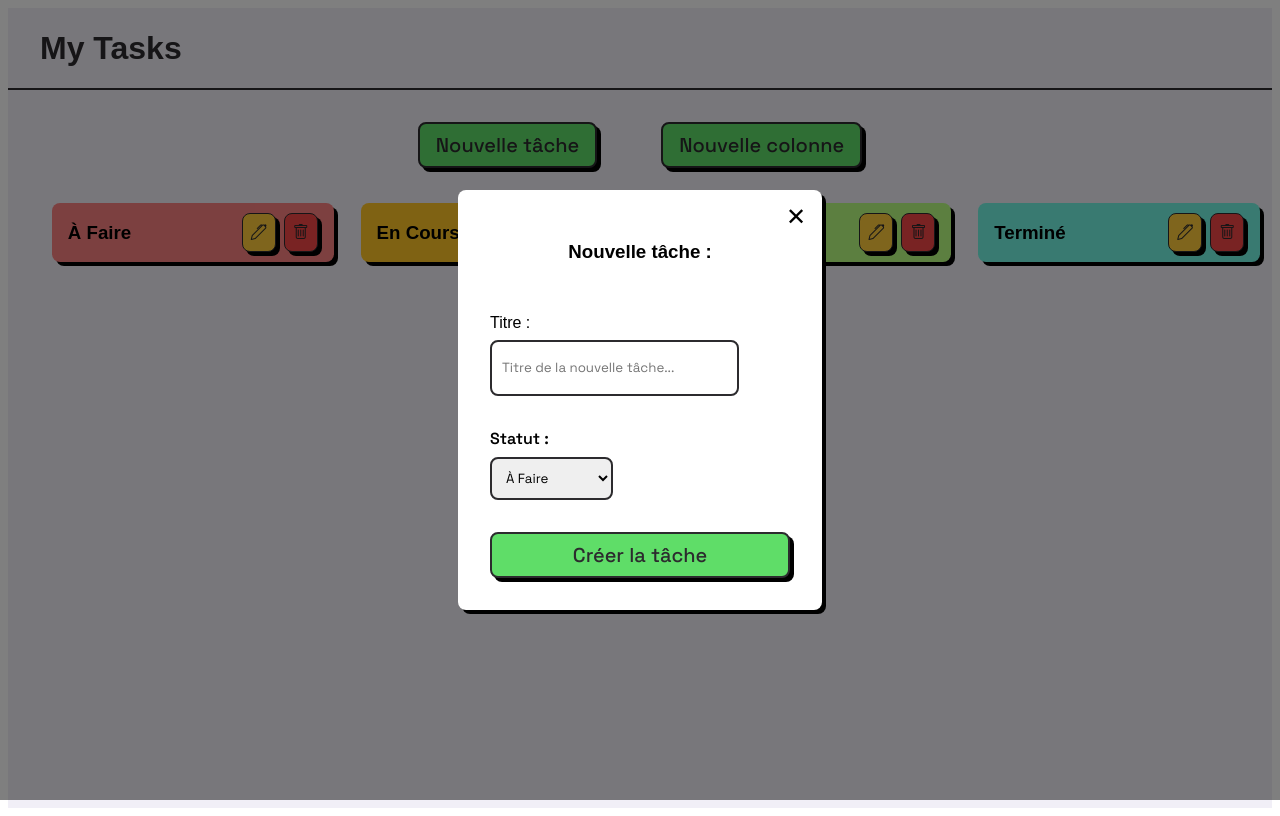
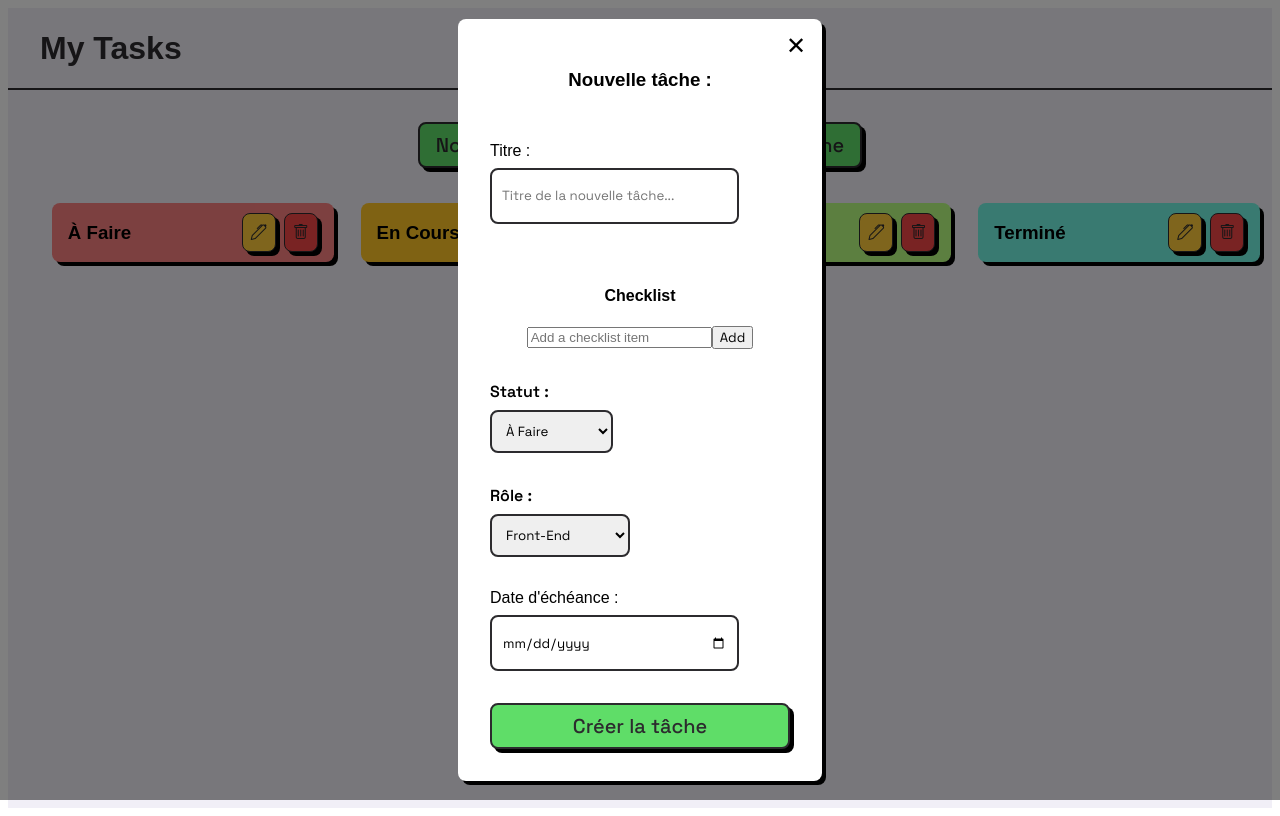
Before and after one commit to NicolasOsborne/TrelloApp, a Vue app: page / in a window 1280 px wide. Both pictures are taken after a click on the button "Nouvelle tâche". Built offline with nearby package versions, Linux system fonts and the light colour scheme; a web font is replaced by a local one.

Commit message:
Replace description by checklist - Add date and role selection - Display remaining days in TaskCard

```diff
--- a/src/components/Atoms/Input.vue
+++ b/src/components/Atoms/Input.vue
@@ -3,6 +3,7 @@ defineProps<{
   label: string
   placeholder?: string
   modelValue: string
+  type?: string
 }>()
 
 const emit = defineEmits(['update:modelValue'])
@@ -12,6 +13,7 @@ const emit = defineEmits(['update:modelValue'])
   <div class="input_wrapper">
     <label class="input_label" for="input">{{ label }}</label>
     <input
+      :type="type || 'text'"
       :value="modelValue"
       :placeholder="placeholder"
       name="input"
--- /dev/null
+++ b/src/components/Molecules/Checklist.vue
@@ -0,0 +1,58 @@
+<script setup lang="ts">
+import { ref } from 'vue'
+
+const props = defineProps({
+  checklist: {
+    type: Array,
+    required: true,
+  },
+  onUpdate: {
+    type: Function,
+    required: true,
+  },
+})
+
+const newItem = ref('')
+
+const addItem = () => {
+  if (newItem.value.trim() !== '') {
+    props.checklist.push({ text: newItem.value, completed: false })
+    newItem.value = ''
+    props.onUpdate(props.checklist)
+  }
+}
+
+const removeItem = (index: number) => {
+  props.checklist.splice(index, 1)
+  props.onUpdate(props.checklist)
+}
+</script>
+<template>
+  <div class="checklist">
+    <h4>Checklist</h4>
+    <div v-for="(item, index) in checklist" :key="index" class="checklist-item">
+      <input type="checkbox" v-model="item.completed" />
+      <span>{{ item.text }}</span>
+      <button @click="removeItem(index)">Remove</button>
+    </div>
+    <input
+      v-model="newItem"
+      placeholder="Add a checklist item"
+      @keyup.enter="addItem"
+    />
+    <button @click="addItem">Add</button>
+  </div>
+</template>
+
+<style lang="scss" scoped>
+.checklist {
+  margin-top: 10px;
+}
+.checklist-item {
+  display: flex;
+  align-items: center;
+}
+.checklist-item button {
+  margin-left: 10px;
+}
+</style>
--- a/src/components/Molecules/TaskCard.vue
+++ b/src/components/Molecules/TaskCard.vue
@@ -2,34 +2,62 @@
 import { ref } from 'vue'
 import { taskStore } from '../../store/store'
 import type { Task } from '../../types/types'
-import { TaskStatus } from '../../types/types'
+import { Role, TaskStatus } from '../../types/types'
 import BaseButton from '../Atoms/BaseButton.vue'
 import Select from '../Atoms/Select.vue'
 import Modal from './Modal.vue'
 import Input from '../Atoms/Input.vue'
+import Checklist from './Checklist.vue'
 
 const props = defineProps<{ task: Task }>()
 const store = taskStore()
 
 const statuses = Object.values(TaskStatus)
+const roles = Object.values(Role)
 
 const statusOptions = statuses.map((status) => ({
   label: status,
   value: status,
 }))
 
+const roleOptions = roles.map((role) => ({
+  label: role,
+  value: role,
+}))
+
 const isModalOpen = ref(false)
 const editedTitle = ref(props.task.title)
+const editedChecklist = ref(props.task.checklist)
 const editedStatus = ref(props.task.status)
+const editedRole = ref(props.task.role)
+const editedDate = ref(props.task.date)
+
+const daysRemaining = () => {
+  const today = new Date()
+  const dueDate = new Date(props.task.date)
+  const timeDiff = dueDate.getTime() - today.getTime()
+  return Math.ceil(timeDiff / (1000 * 3600 * 24))
+}
 
 const openEditModal = () => {
   editedTitle.value = props.task.title
+  editedChecklist.value = props.task.checklist
   editedStatus.value = props.task.status
+  editedRole.value = props.task.role
+  editedDate.value = props.task.date
+
   isModalOpen.value = true
 }
 
 const saveUpdatedTask = () => {
-  store.updateTask(props.task.id, editedTitle.value, editedStatus.value)
+  store.updateTask(
+    props.task.id,
+    editedTitle.value,
+    editedChecklist.value,
+    editedStatus.value,
+    editedRole.value,
+    editedDate.value
+  )
   isModalOpen.value = false
 }
 
@@ -39,6 +67,10 @@ const moveTask = (newStatus: TaskStatus) => {
 
 const removeTask = () => {
   store.removeTask(props.task.id)
+}
+
+const updateChecklist = (updatedChecklist) => {
+  task.value.checklist = updatedChecklist
 }
 </script>
 
@@ -52,6 +84,8 @@ const removeTask = () => {
         label="Statut :"
         @update:modelValue="moveTask"
       />
+
+      <p class="taskCard_dueDate">{{ daysRemaining() }} jours</p>
 
       <div class="actions">
         <BaseButton
@@ -70,7 +104,9 @@ const removeTask = () => {
   <Modal :show="isModalOpen" @close="isModalOpen = false">
     <h3 class="modalTitle">Modifier la tâche :</h3>
     <Input v-model="editedTitle" label="Titre :" />
+    <Checklist :checklist="task.checklist" @onUpdate="updateChecklist" />
     <Select v-model="editedStatus" :options="statusOptions" label="Statut :" />
+    <Select v-model="editedRole" :options="roleOptions" label="Rôle :" />
     <BaseButton content="Modifier" :action="saveUpdatedTask" variant="cta" />
   </Modal>
 </template>
--- a/src/components/Pages/Kanban.vue
+++ b/src/components/Pages/Kanban.vue
@@ -7,20 +7,23 @@ import { computed, onMounted, ref } from 'vue'
 import Modal from '../Molecules/Modal.vue'
 import Input from '../Atoms/Input.vue'
 import Select from '../Atoms/Select.vue'
+import Checklist from '../Molecules/Checklist.vue'
 
 const taskStoreInstance = taskStore()
 const columnStoreInstance = columnStore()
 
 const statuses = Object.values(TaskStatus)
+const roles = Object.values(Role)
 
 const isTaskModalOpen = ref(false)
 const isColumnModalOpen = ref(false)
 
 const task = ref({
   title: '',
+  checklist: [],
   status: TaskStatus.toDo,
-  description: '',
   role: Role.frontend,
+  date: '',
 })
 
 const newColumnName = ref('')
@@ -28,6 +31,11 @@ const newColumnName = ref('')
 const statusOptions = statuses.map((status) => ({
   label: status,
   value: status,
+}))
+
+const roleOptions = roles.map((role) => ({
+  label: role,
+  value: role,
 }))
 
 const tasksByStatus = computed(() => {
@@ -54,15 +62,17 @@ const saveTask = () => {
   if (task.value.title.trim() !== '') {
     taskStoreInstance.addTask(
       task.value.title,
+      task.value.checklist,
       task.value.status,
-      task.value.description,
-      task.value.role
+      task.value.role,
+      task.value.date
     )
     task.value = {
       title: '',
+      checklist: [],
       status: TaskStatus.toDo,
-      description: '',
       role: Role.frontend,
+      date: '',
     }
     isTaskModalOpen.value = false
   }
@@ -82,6 +92,10 @@ const removeColumn = (id: number) => {
 
 const editColumn = (id: number, name: string) => {
   columnStoreInstance.updateColumn(id, name)
+}
+
+const updateChecklist = (updatedChecklist) => {
+  task.value.checklist = updatedChecklist
 }
 </script>
 
@@ -107,7 +121,10 @@ const editColumn = (id: number, name: string) => {
         label="Titre :"
         placeholder="Titre de la nouvelle tâche..."
       />
+      <Checklist :checklist="task.checklist" @onUpdate="updateChecklist" />
       <Select v-model="task.status" :options="statusOptions" label="Statut :" />
+      <Select v-model="task.role" :options="roleOptions" label="Rôle :" />
+      <Input v-model="task.date" type="date" label="Date d'échéance :" />
       <BaseButton content="Créer la tâche" :action="saveTask" variant="cta" />
     </Modal>
 
--- a/src/store/store.ts
+++ b/src/store/store.ts
@@ -1,5 +1,11 @@
 import { defineStore } from 'pinia'
-import { Role, TaskStatus, type Column, type Task } from '../types/types'
+import {
+  Role,
+  TaskStatus,
+  type ChecklistItem,
+  type Column,
+  type Task,
+} from '../types/types'
 
 export const taskStore = defineStore('taskStore', {
   state: () => ({
@@ -17,11 +23,12 @@ export const taskStore = defineStore('taskStore', {
     },
     addTask(
       title: string,
+      checklist: ChecklistItem[],
       status: TaskStatus,
-      description: string,
-      role: Role
+      role: Role,
+      date: string
     ) {
-      const newTask = { id: Date.now(), title, status, description, role }
+      const newTask = { id: Date.now(), title, checklist, status, role, date }
       this.tasks = [...this.tasks, newTask]
       this.saveTasks()
     },
@@ -36,10 +43,24 @@ export const taskStore = defineStore('taskStore', {
       this.tasks = this.tasks.filter((task) => task.id !== id)
       this.saveTasks()
     },
-    updateTask(id: number, title: string, status: TaskStatus) {
+    updateTask(
+      id: number,
+      title: string,
+      checklist: ChecklistItem[],
+      status: TaskStatus,
+      role: Role,
+      date: string
+    ) {
       const taskIndex = this.tasks.findIndex((task) => task.id === id)
       if (taskIndex !== -1) {
-        this.tasks[taskIndex] = { ...this.tasks[taskIndex], title, status }
+        this.tasks[taskIndex] = {
+          ...this.tasks[taskIndex],
+          title,
+          checklist,
+          status,
+          role,
+          date,
+        }
         this.saveTasks()
       }
     },
```
Also changed, not shown: src/types/types.ts (+8 -2 lines).
